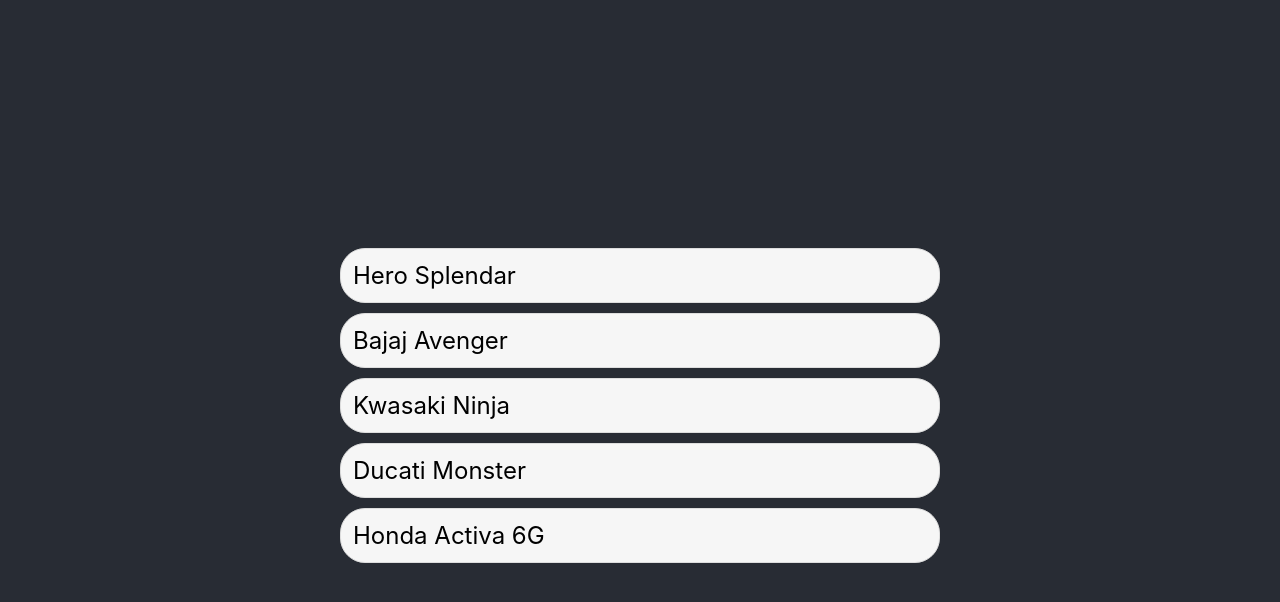
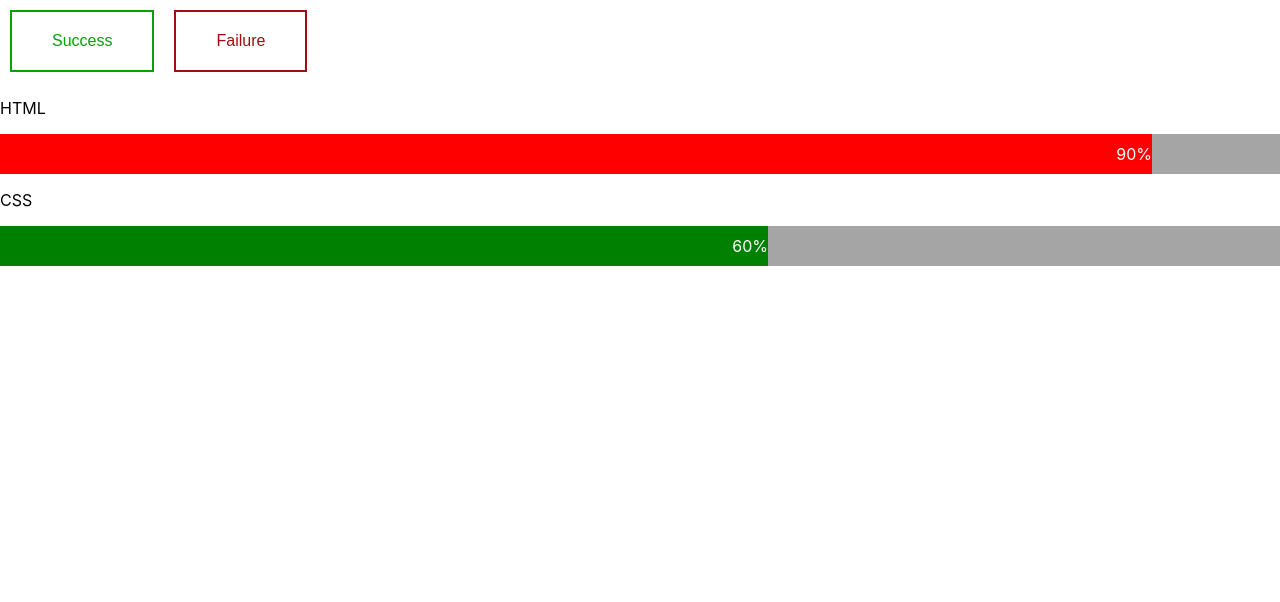
Before and after one commit to tanveerahmed1987/demo-react-app, a React (Create React App) app: page / in a window 1280 px wide. Shown: the top 602 px of the page. Built offline with nearby package versions, Linux system fonts and the light colour scheme.

Commit message:
Button & Skillbar

```diff
--- a/src/App.css
+++ b/src/App.css
@@ -1,28 +1,55 @@
-
-.container {
-  background-color: #282c34;
-  color: black;
-
-  min-height: 100vh;
-  font-size: 24px;
-
-  display: flex;
-  flex-direction: column;
-  align-items: center;
-  justify-content: center;
+.btn {
+  padding:20px 40px;
+  border: 0;
+  font-size: 16px;
+  background-color: white;
+  margin: 10px;
+  cursor: pointer;
 }
 
-.container ul {
-  min-width: 600px;
-  list-style-type: none;
-  padding: 0;
-  margin: 0;
+.primary {
+  color: rgb(8, 160, 8);
+  border: 2px solid rgb(8, 160, 8);
 }
 
-.container ul li {
-  background-color: #f6f6f6;
-  border: 1px solid #ddd;
-  border-radius: 25px;
-  padding: 12px;
-  margin-top: 10px;
+.primary:hover {
+  background-color: rgb(8, 160, 8);
+  color: white;
 }
+
+.danger {
+  color: rgb(155, 15, 15);
+  border: 2px solid rgb(155, 15, 15);
+}
+
+.danger:hover {
+  background-color: rgb(155, 15, 15);
+  color: white;
+}
+
+
+
+
+
+
+.skillbar {
+  width: 100%;
+  background-color: rgb(165, 165, 165);
+}
+
+.skill {
+  color: white;
+  text-align: right;
+  padding-bottom: 10px;
+  padding-top: 10px;
+}
+
+.skillbar .percent90 {
+  width: 90%;
+  background-color: red
+}
+
+.skillbar .percent60 {
+  width: 60%;
+  background-color: green
+}
--- a/src/App.js
+++ b/src/App.js
@@ -1,22 +1,21 @@
 import "./App.css";
 
 function App() {
-  const bikes = [
-    "Hero Splendar",
-    "Bajaj Avenger",
-    "Kwasaki Ninja",
-    "Ducati Monster",
-    "Honda Activa 6G",
-  ];
+  return (
+    <>
+      <button className="btn primary">Success</button>
+      <button className="btn danger">Failure</button>
 
-  return (
-    <div className="container">
-      <ul>
-        {bikes.map((bike) => {
-          return <li>{bike}</li>;
-        })}
-      </ul>
-    </div>
+      <p>HTML</p>
+      <div className="skillbar">
+        <div className="skill percent90">90%</div>
+      </div>
+
+      <p>CSS</p>
+      <div className="skillbar">
+        <div className="skill percent60">60%</div>
+      </div>
+    </>
   );
 }
 
```
